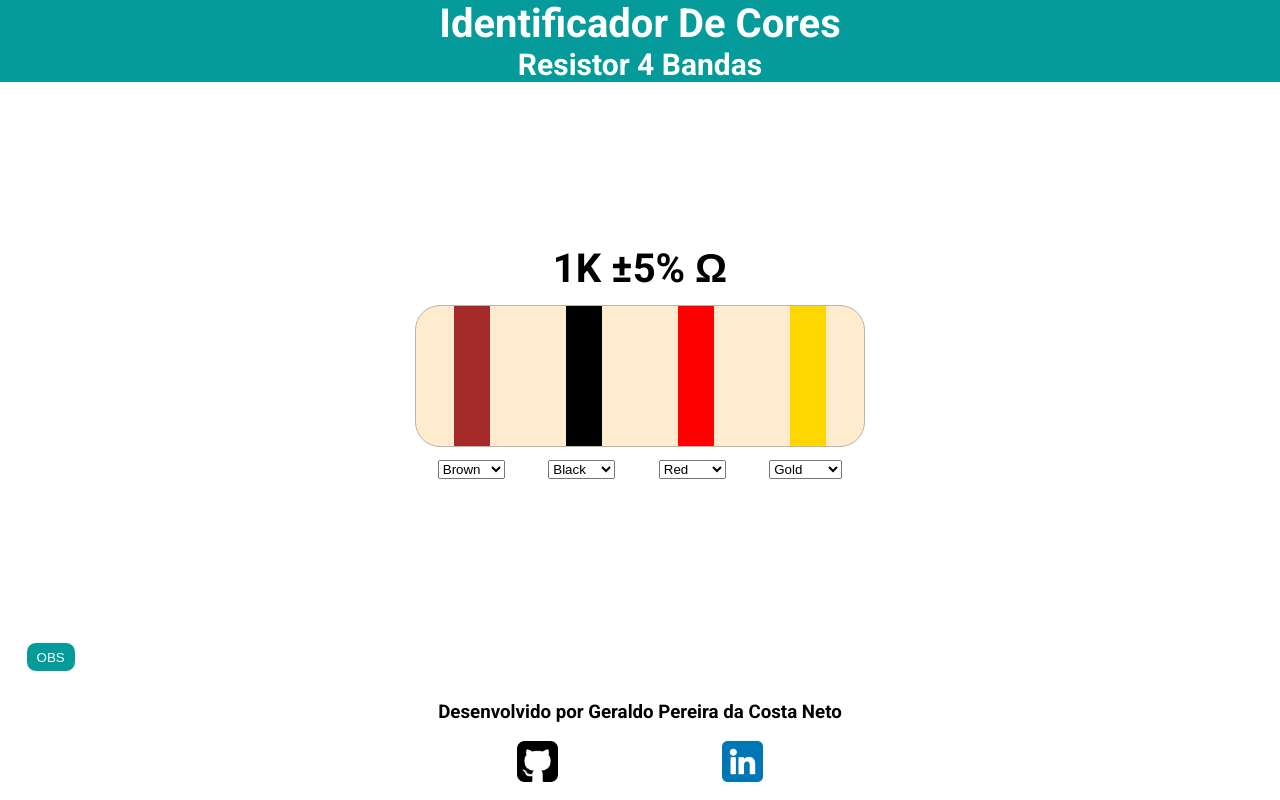
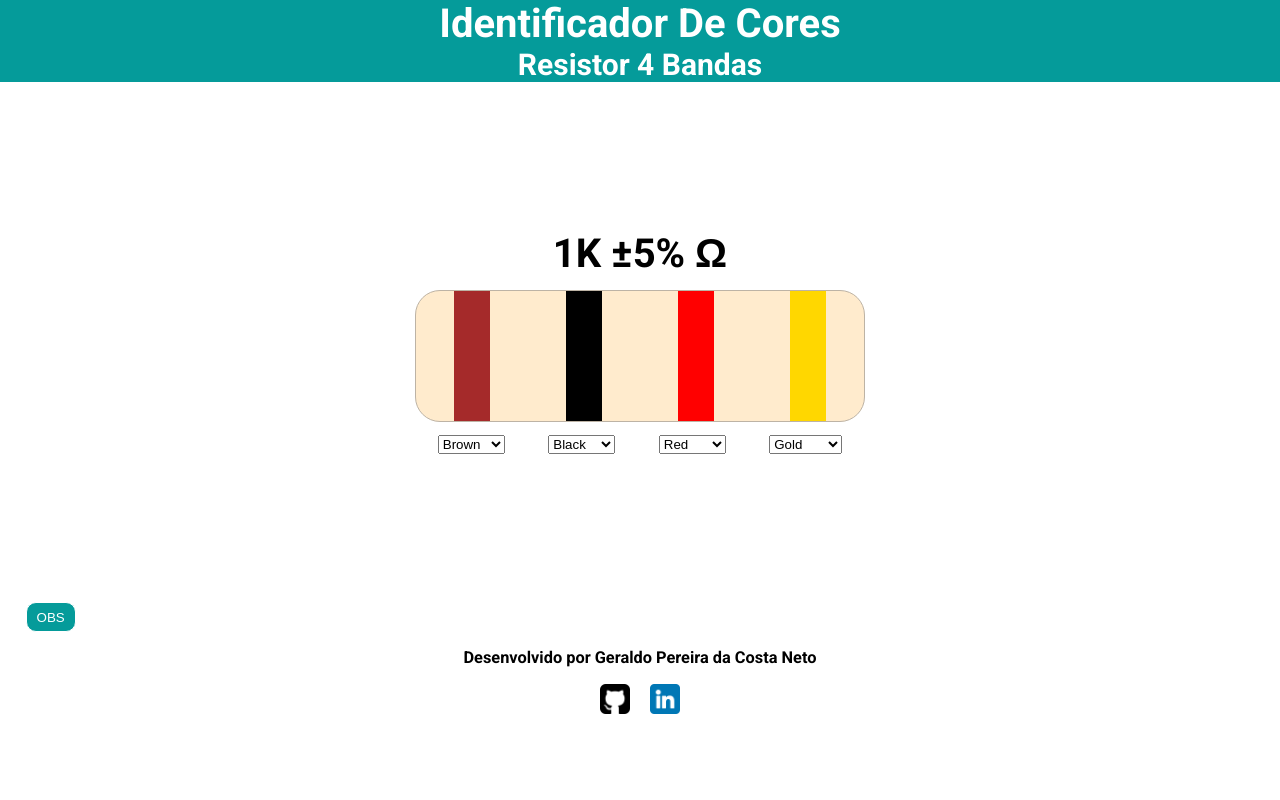
Before and after one commit to GeracNeto/resistor-code, a React (Vite) app: page / in a window 1280 px wide. Both pictures are taken after a click on the button "OBS". Built offline with nearby package versions, Linux system fonts and the light colour scheme.

Commit message:
Atualizado estilo do footer e do resistor

```diff
--- a/src/components/footer/style.css
+++ b/src/components/footer/style.css
@@ -4,10 +4,8 @@ footer{
     justify-content: center;
     flex-direction: column;
     width: 100%;
-    height: 15vh;
 
-    font-size: 16px;
-
+    font-size: 14px;
 }
 
 .sociais{
@@ -20,9 +18,9 @@ footer{
     display: flex;
     justify-content: center;
     align-items: center;
-    width: 20%;
 }
 
 .sociais img{
-    width: 20%;
+    width: 30px;
+    margin: 0 10px;
 }
--- a/src/components/resistor/style.css
+++ b/src/components/resistor/style.css
@@ -5,7 +5,7 @@
     align-items: center;
 
     width: 100vw;
-    height: 70vh;
+    height: 65vh;
 }
 
 .resistor{
```
